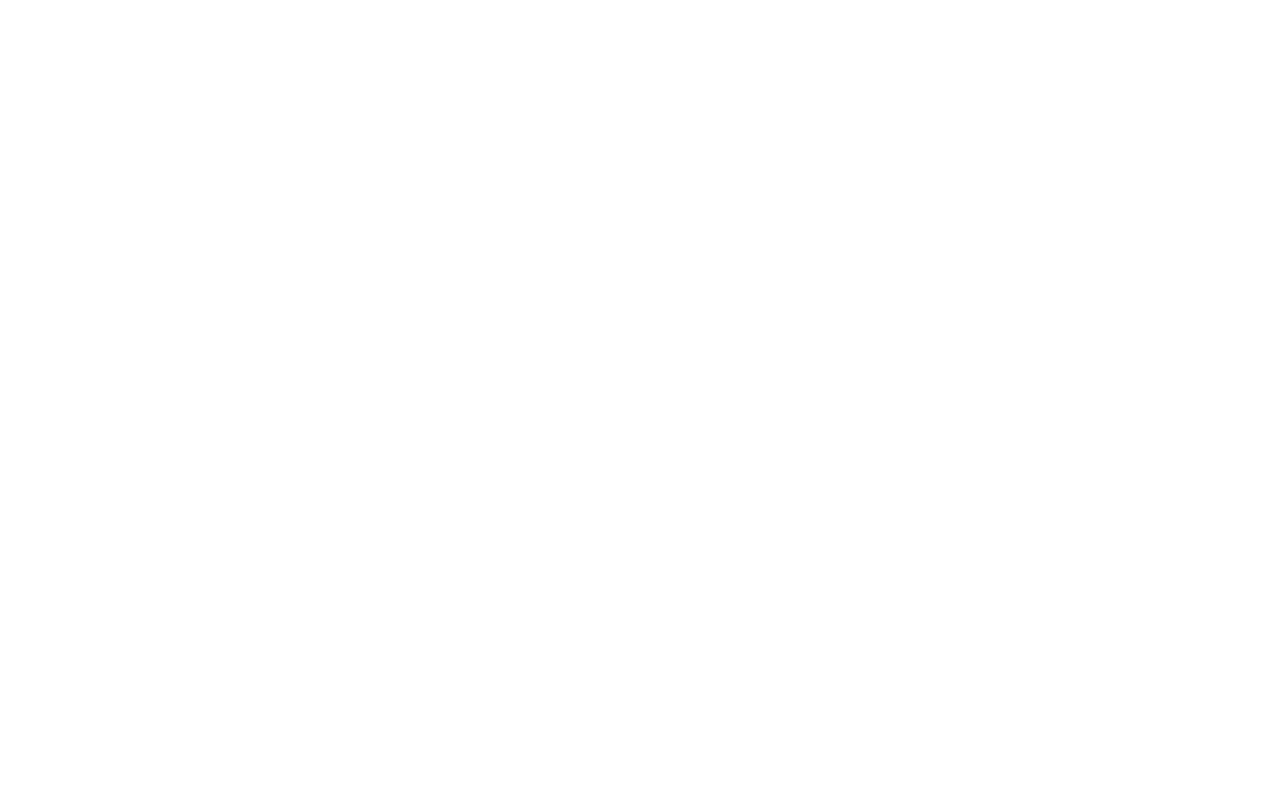
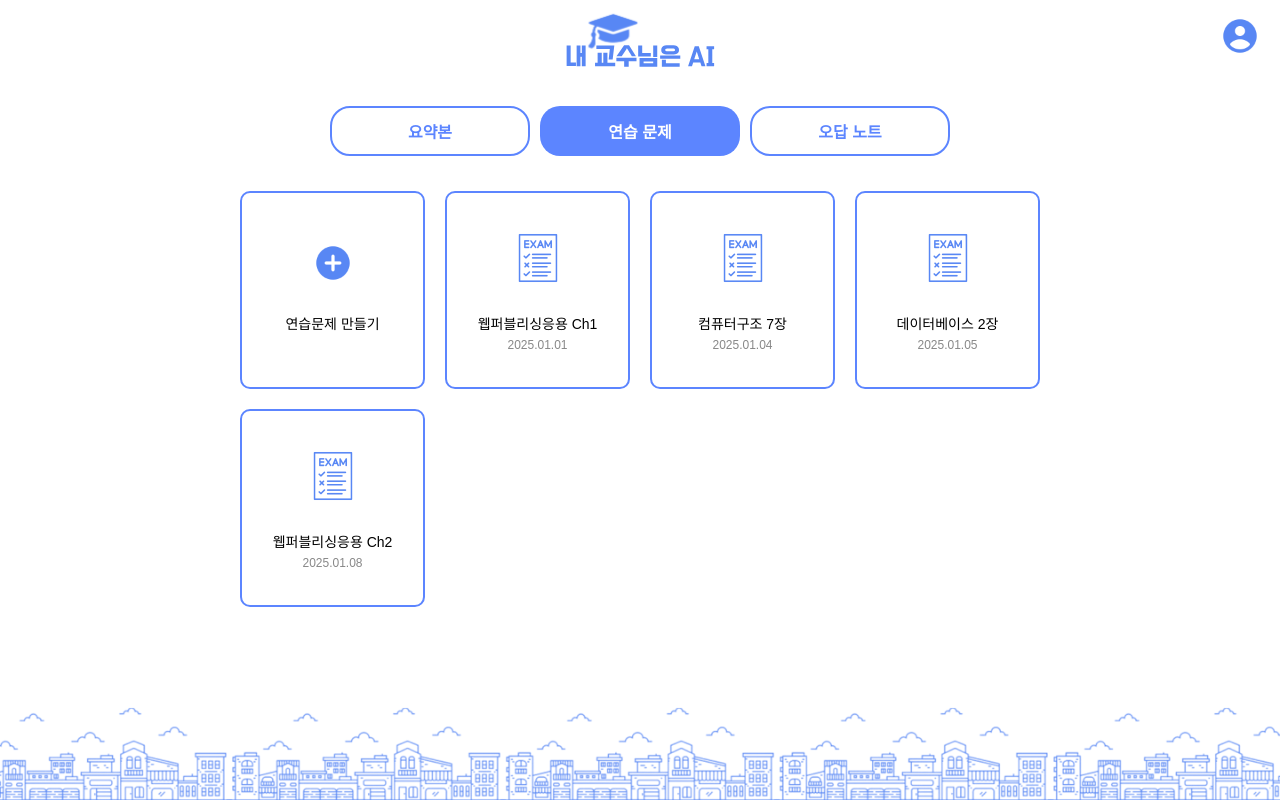
Before and after one commit to 2024-Winter-BootCamp-TeamF/Frontend, a React (Create React App) app: page /mypage/practice in a window 1280 px wide. Before the commit this address had no page. Built offline with nearby package versions, Linux system fonts and the light colour scheme; a web font is replaced by a local one.

Commit message:
feat) UserPage 라우팅 완료

```diff
--- a/src/App.js
+++ b/src/App.js
@@ -3,7 +3,6 @@ import { BrowserRouter as Router, Routes, Route } from "react-router-dom";
 import { ThemeProvider } from "styled-components";
 import GlobalStyle from "./styles/GlobalStyle";
 import theme from "./styles/theme";
-import UploadPage from "./pages/UploadPage";
 import UserPageSample from "./pages/UserPageSample";
 import UserPageEx from "./pages/UserPageEx";
 import UserPageNote from "./pages/UserPageNote";
@@ -18,11 +17,11 @@ function App() {
       <ThemeProvider theme={theme}>
         <GlobalStyle />
         <Routes>
-          <Route path="/upload" element={<UploadPage />} />
+          <Route path="/" element={<UserPageSample />} />
+          <Route path="/mypage/summary" element={<UserPageSample />} />
+          <Route path="/mypage/practice" element={<UserPageEx />} />
+          <Route path="/mypage/note" element={<UserPageNote />} />
           <Route path="/sample" element={<SamplePage />} />
-          <Route path="/summary" element={<UserPageSample />} />
-          <Route path="/practice" element={<UserPageEx />} />
-          <Route path="/note" element={<UserPageNote />} />
         </Routes>
       </ThemeProvider>
     </Router>
--- a/src/pages/UserPageEx.jsx
+++ b/src/pages/UserPageEx.jsx
@@ -22,9 +22,24 @@ const UserPageEx = () => {
         </ProfileIcon>
       </Header>
       <Nav>
-        <ExButton variant="outlined" onClick={() => navigate("/summary")}>요약본</ExButton>
-        <ExButton variant="filled" isActive={true}>연습 문제</ExButton>
-        <ExButton variant="outlined" onClick={() => navigate("/note")}>오답 노트</ExButton>
+        <ExButton
+          variant="outlined"
+          onClick={() => navigate("/mypage/summary")}
+        >
+          요약본
+        </ExButton>
+        <ExButton
+          variant="filled"
+          isActive={true}
+        >
+          연습 문제
+        </ExButton>
+        <ExButton
+          variant="outlined"
+          onClick={() => navigate("/mypage/note")}
+        >
+          오답 노트
+        </ExButton>
       </Nav>
       <Content>
         <Card onClick={() => navigate("/upload")}>
--- a/src/pages/UserPageNote.jsx
+++ b/src/pages/UserPageNote.jsx
@@ -24,13 +24,13 @@ const UserPageNote = () => {
       <Nav>
         <ExButton
           variant="outlined"
-          onClick={() => navigate("/summary")}
+          onClick={() => navigate("/mypage/summary")}
         >
           요약본
         </ExButton>
         <ExButton
           variant="outlined"
-          onClick={() => navigate("/practice")}
+          onClick={() => navigate("/mypage/practice")}
         >
           연습 문제
         </ExButton>
--- a/src/pages/UserPageSample.jsx
+++ b/src/pages/UserPageSample.jsx
@@ -22,9 +22,24 @@ const UserPageSample = () => {
         </ProfileIcon>
       </Header>
       <Nav>
-        <ExButton variant="filled" isActive={true}>요약본</ExButton>
-        <ExButton variant="outlined" onClick={() => navigate("/practice")}>연습 문제</ExButton>
-        <ExButton variant="outlined" onClick={() => navigate("/note")}>오답 노트</ExButton>
+        <ExButton
+          variant="filled"
+          isActive={true}
+        >
+          요약본
+        </ExButton>
+        <ExButton
+          variant="outlined"
+          onClick={() => navigate("/mypage/practice")}
+        >
+          연습 문제
+        </ExButton>
+        <ExButton
+          variant="outlined"
+          onClick={() => navigate("/mypage/note")}
+        >
+          오답 노트
+        </ExButton>
       </Nav>
       <Content>
         <Card onClick={() => navigate("/sample")}>
```
